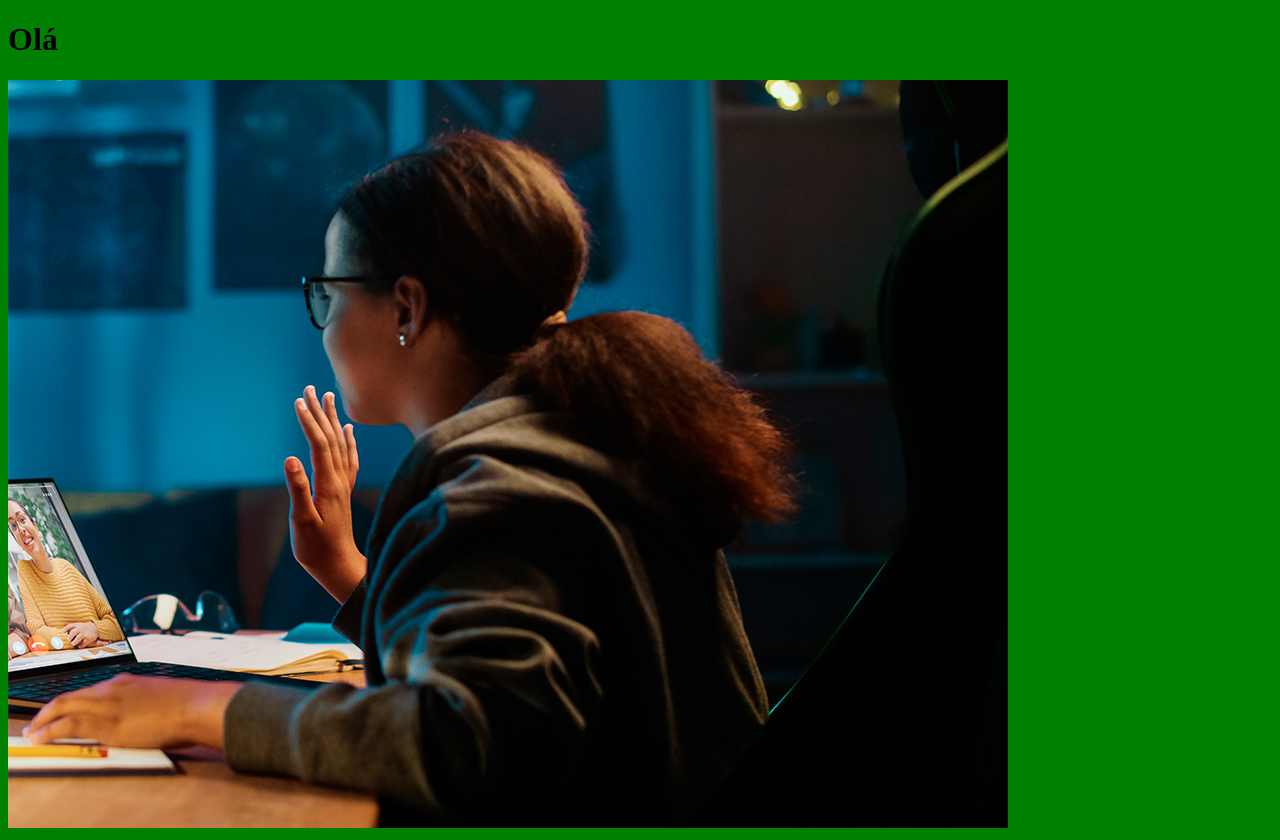
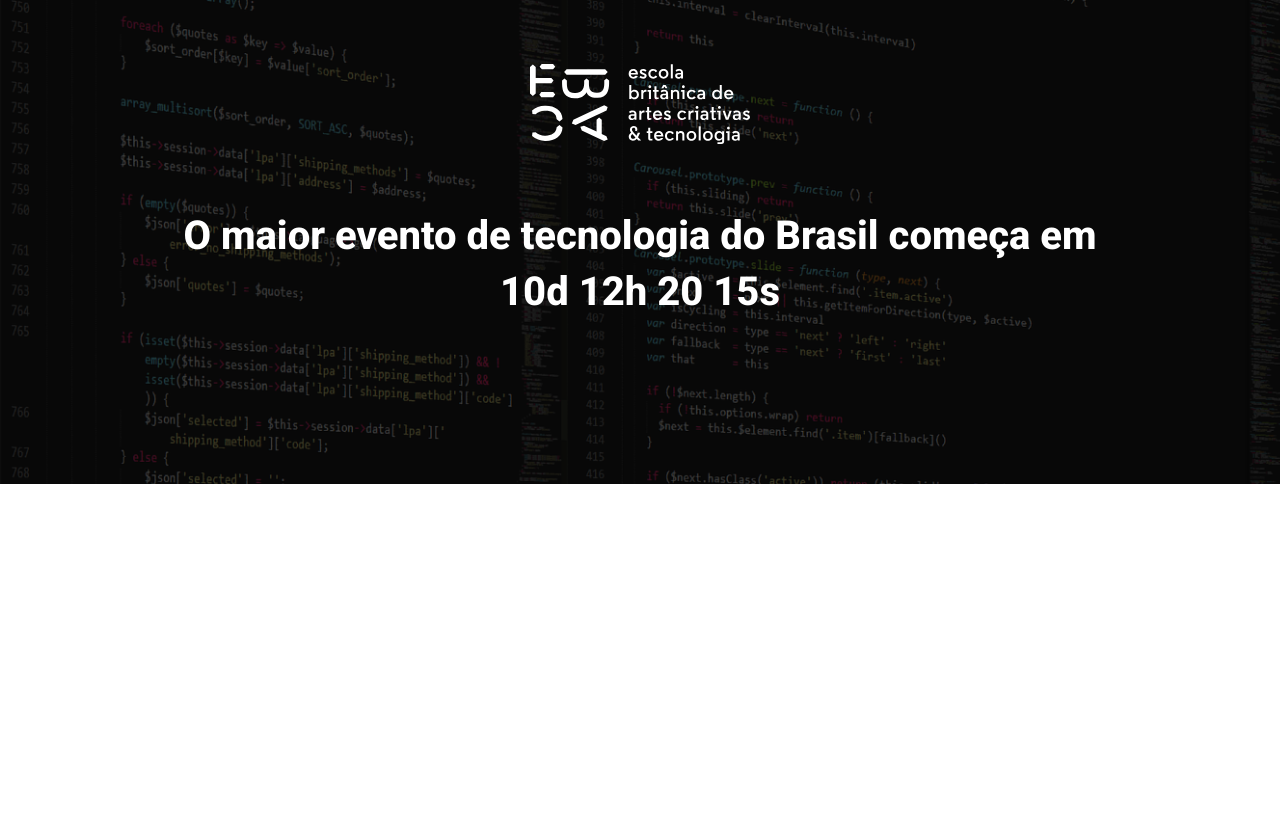
Before and after one commit to Devmoises79/EBAC_TALKS, a website built with Parcel: page src/index.html in a window 1280 px wide. After the commit the page ends 800 px from the top, so only its background shows below. Built offline with nearby package versions, Linux system fonts and the light colour scheme; a web font is replaced by a local one.

Commit message:
Criando o Hero

```diff
--- a/package.json
+++ b/package.json
@@ -2,7 +2,7 @@
   "name": "landing-page",
   "version": "1.0.0",
   "scripts": {
-    "dev": "parcel src/index.html src/styles/main.scss src/scripts/main.js",
+    "dev": "parcel src/index.html src/styles/main.scss src/scripts/main.js --no-cache --open --port 3000",
     "test": "echo \"Error: no test specified\" && exit 1"
   },
   "keywords": [],
--- a/src/index.html
+++ b/src/index.html
@@ -4,13 +4,22 @@
     <meta charset="UTF-8">
     <meta name="viewport" content="width=device-width, initial-scale=1.0">
     <link rel="stylesheet" href="./styles/main.scss">
+    <link href="https://fonts.googleapis.com/css2?family=Boldonse&family=Inter:ital,opsz,wght@0,14..32,100..900;1,14..32,100..900&family=Roboto:ital,wght@0,100..900;1,100..900&display=swap" rel="stylesheet">
     <script src="./scripts/main.js"></script>
     <title>Document</title>
 </head>
 <body>
+    <header class="hero">
+        <div class="container">
+            <img class="hero__logo" src="./images/ebac_logo.svg" alt="EBAC">
+            <p class="hero__text"> O maior evento de tecnologia do Brasil começa em 10d 12h 20 15s</p>
+        </div>
+    </header>
 
 
-    <h1>Olá</h1>
-    <img src="./images/backend.png" alt="">
+
+
+    <script src="./scripts/main.js"></script>
+
 </body>
 </html>
--- /dev/null
+++ b/src/styles/_hero.scss
@@ -0,0 +1,57 @@
+
+
+.hero {
+    padding-top: 64px;
+    padding-bottom: 100px;
+    background-image: url(../images/fundo.png);
+    background-repeat: no-repeat;
+    background-size: cover;
+    position: relative;
+
+    .container{
+        position: relative;
+    }
+
+    &::before {
+        position: absolute;
+        top: 0;
+        left: 0;
+        width: 100%;
+        height: 100%;
+        background-color: #000;
+        content: '';
+        opacity: 0.7;
+    }
+
+    &__text {
+        margin-top: 64px;
+        margin-bottom: 64px;
+        font-size: 40px;
+        line-height: 56px;
+
+        font-weight: 800;
+        text-align: center;
+    }
+
+
+    &__logo {
+        margin: 0 auto;
+        height: 80px;
+        display: block;
+    }
+
+
+
+    @media (max-width: 640px) {
+        padding: 40px 0;
+        &__logo {
+            height: 40px;
+        }
+
+        &__text {
+            font-size: 22px;
+            line-height: 24px;
+            margin: 24px 0;
+        }
+    }
+}
--- a/src/styles/main.scss
+++ b/src/styles/main.scss
@@ -1,3 +1,23 @@
-body {
-    background-color: green;
+@use 'hero';
+
+* {
+    margin: 0;
+    padding: 0;
+    box-sizing: border-box;
+    font-family: Roboto, sans-serif;
+    color: #fff;
 }
+
+.container {
+    max-width: 960px;
+    width: 100%;
+    margin: 0 auto;
+
+    @media (max-width: 1024px) {
+        max-width: 80%;
+    }
+
+    @media (max-width: 1024px) {
+        max-width: 90%;
+    }
+}
```
